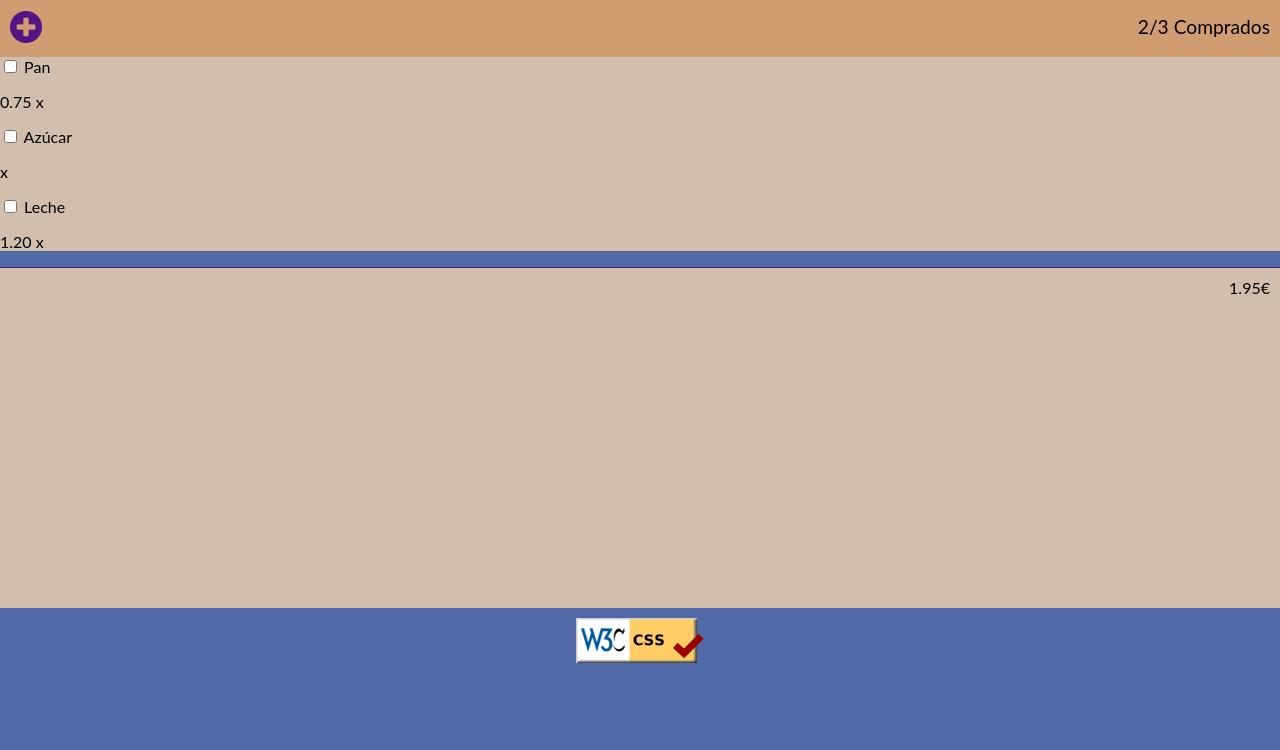
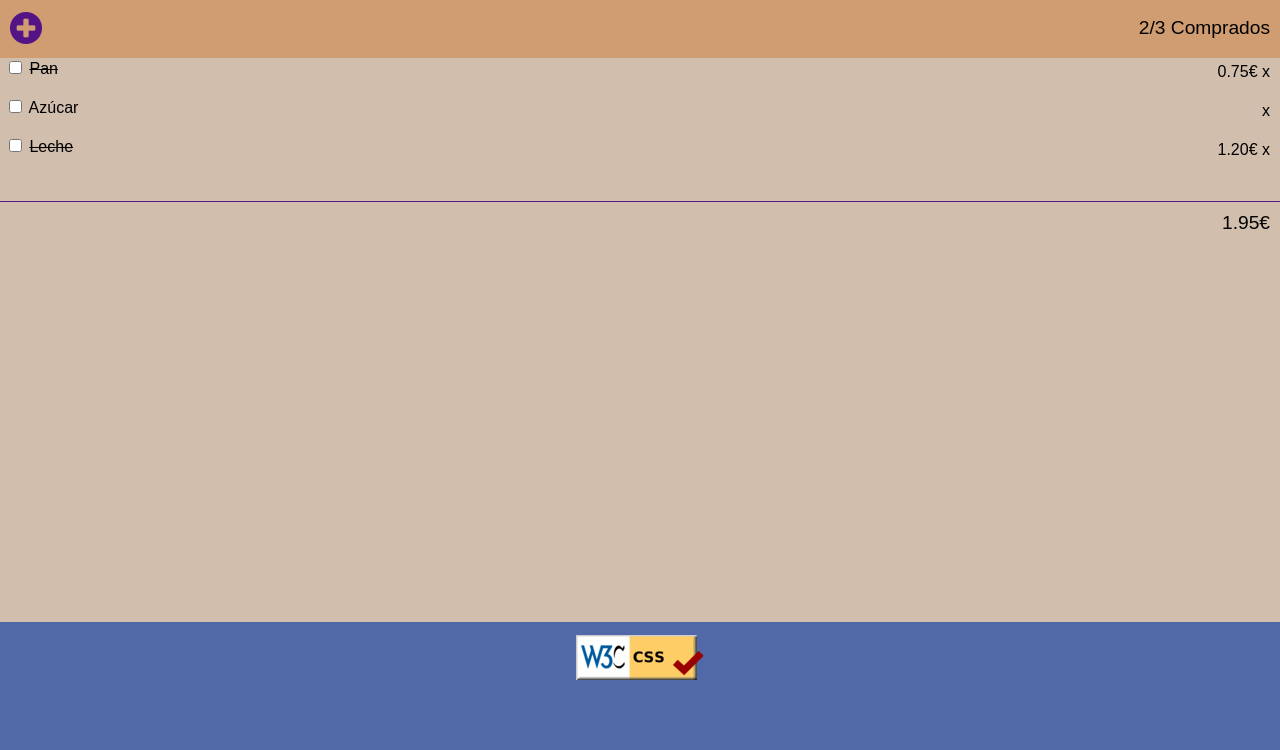
Before and after one commit to VictorOliva/202210-W2-victor-oliva, a website: page index.html in a window 1280 px wide. Shown: the part 50-800 px from the top of the page. Drawn offline with Linux system fonts and the light colour scheme.

Commit message:
list inline

```diff
--- a/grocerylist/style.css
+++ b/grocerylist/style.css
@@ -3,7 +3,7 @@
     --color-secondary: #d1bead;
     --color-tertiary: #d09d72;
     background-color: var(--color-primary);
-    font-family: lato, 'Lato', Lato, serif;
+    font-family: Arial, Helvetica, sans-serif;
 }
 
 body {
@@ -14,7 +14,7 @@ body {
 header {
     display: flex;
     background-color: var(--color-primary);
-    font-size: 75%;
+    font-size: 80%;
     justify-content: space-between;
     align-items: center;
     margin: 0px 10px;
@@ -25,12 +25,24 @@ h1 {
     font-size: 150%;
 }
 
+section {
+    background-color: var(--color-secondary);
+    height: 20%;
+    padding-left: 5px;
+}
+
+section > p {
+    text-align: right;
+    padding-right: 10px;
+    margin-top: -15px;
+}
+
+label:nth-of-type(2n + 1) {
+    text-decoration: line-through;
+}
+
 [id='p2'] {
     font-weight: 900;
-}
-
-section {
-    background-color: var(--color-secondary);
 }
 
 div {
@@ -45,9 +57,11 @@ div {
 section ~ p {
     background-color: var(--color-secondary);
     text-align: right;
+    font-size: 1.2rem;
+    font-weight: 500;
     padding: 10px;
-    margin: 0px 0px;
-    height: 40%;
+    margin: -17px 0px;
+    height: 50%;
     content: '';
     display: block;
     border-top: 1px solid #54188c;
@@ -55,5 +69,5 @@ section ~ p {
 
 footer {
     text-align: center;
-    margin: 10px;
+    margin: 30px;
 }
--- a/index.html
+++ b/index.html
@@ -23,12 +23,15 @@
             <p>2/3 Comprados</p>
         </div>
         <section>
-            <input type="checkbox" /> <label> Pan</label>
-            <p>0.75 x</p>
-            <input type="checkbox" /> <label> Azúcar</label>
+            <input type="checkbox" />
+            <label> Pan </label>
+            <p>0.75€ x</p>
+            <input type="checkbox" />
+            <label> Azúcar </label>
             <p>x</p>
-            <input type="checkbox" /> <label> Leche</label>
-            <p>1.20 x</p>
+            <input type="checkbox" />
+            <label> Leche </label>
+            <p>1.20€ x</p>
         </section>
         <p>1.95€</p>
 
```
